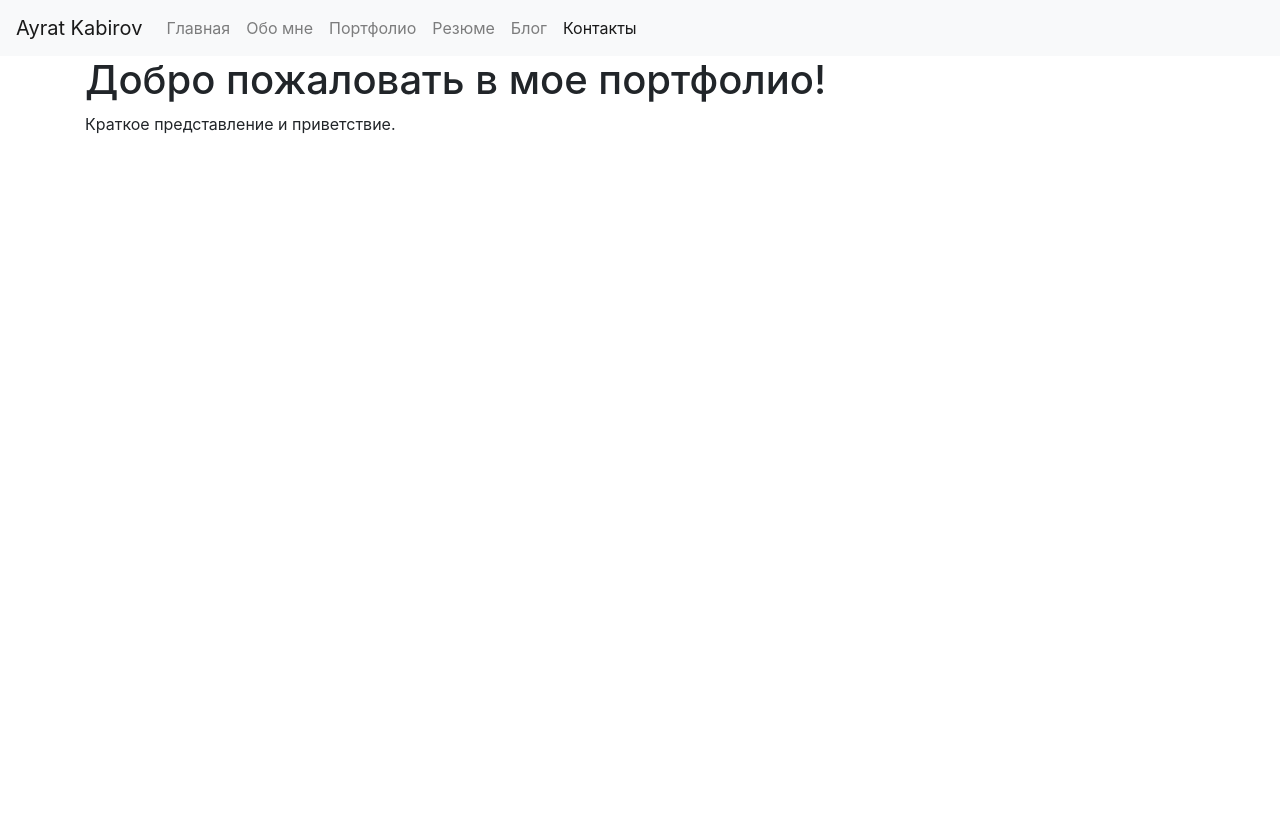
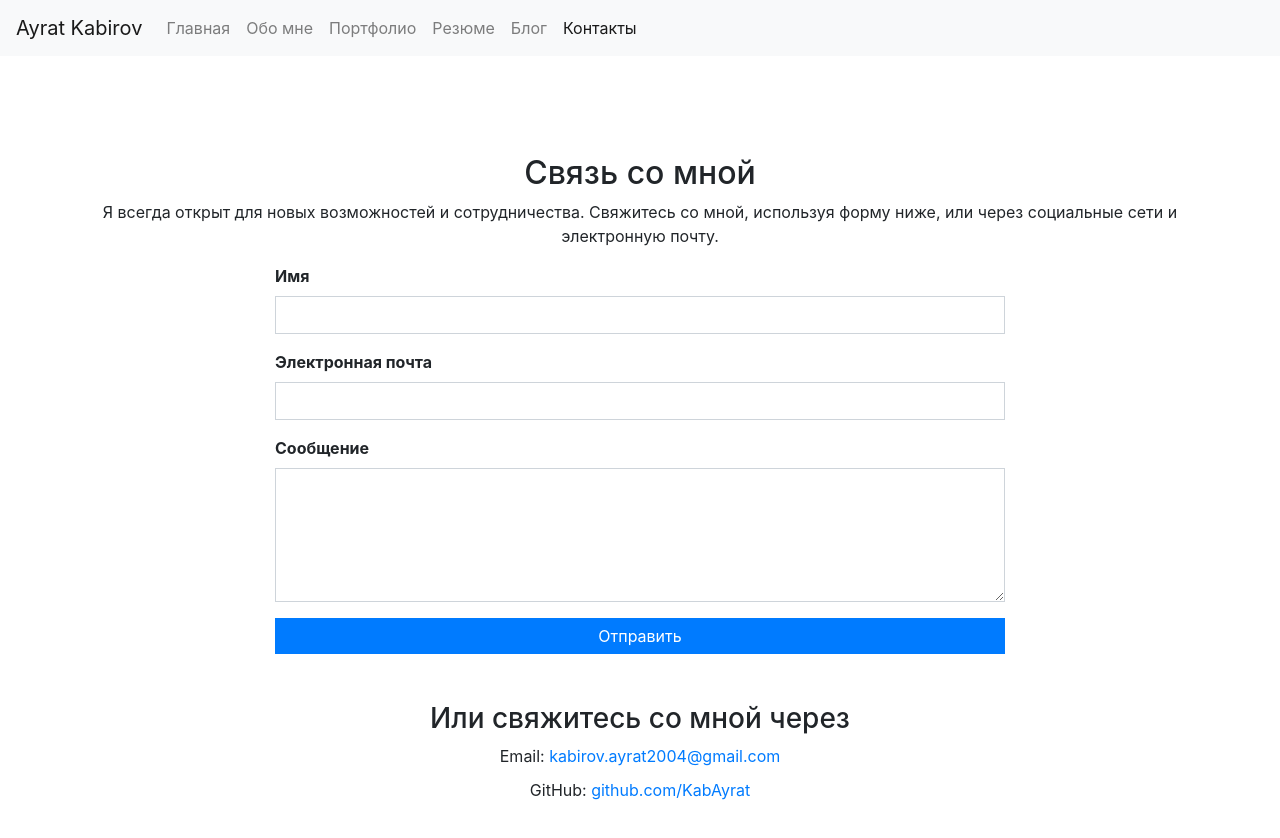
Before and after one commit to KabAyrat/portfolioTest, a plain HTML site: page contact.html in a window 1280 px wide. Before the commit the page ends 800 px from the top, so only its background shows below. Drawn offline with nearby package versions, Linux system fonts and the light colour scheme.

```diff
--- a/contact.html
+++ b/contact.html
@@ -5,6 +5,31 @@
   <meta name="viewport" content="width=device-width, initial-scale=1.0">
   <title>My Portfolio || contact</title>
   <link href="https://stackpath.bootstrapcdn.com/bootstrap/4.5.2/css/bootstrap.min.css" rel="stylesheet">
+  <style>
+    .container {
+      margin-top: 50px;
+      margin-bottom: 50px;
+    }
+    .form-group label {
+      font-weight: bold;
+    }
+    .form-control {
+      border-radius: 0;
+    }
+    .btn-primary {
+      background-color: #007bff;
+      border: none;
+      border-radius: 0;
+    }
+    .list-unstyled {
+      list-style: none;
+      padding: 0;
+    }
+    .list-unstyled li {
+      margin-bottom: 10px;
+    }
+  </style>
+
 </head>
 <body>
   <!-- Навигационная панель -->
@@ -37,12 +62,40 @@
     </div>
   </nav>
 
-  <!-- Главная страница -->
-  <section id="home" class="container">
+  <section id="contact" class="container">
     <div class="row">
-      <div class="col">
-        <h1>Добро пожаловать в мое портфолио!</h1>
-        <p>Краткое представление и приветствие.</p>
+      <div class="col-12">
+        <h2 class="text-center mt-5">Связь со мной</h2>
+        <p class="text-center">Я всегда открыт для новых возможностей и сотрудничества. Свяжитесь со мной, используя форму ниже, или через социальные сети и электронную почту.</p>
+      </div>
+    </div>
+    <div class="row">
+      <div class="col-md-8 offset-md-2">
+        <form id="contact-form" action="https://formspree.io/f/mwpeegvy" method="POST">
+          <div class="form-group">
+            <label for="name">Имя</label>
+            <input type="text" class="form-control" id="name" name="name" required>
+          </div>
+          <div class="form-group">
+            <label for="email">Электронная почта</label>
+            <input type="email" class="form-control" id="email" name="_replyto" required>
+          </div>
+          <div class="form-group">
+            <label for="message">Сообщение</label>
+            <textarea class="form-control" id="message" name="message" rows="5" required></textarea>
+          </div>
+          <button type="submit" class="btn btn-primary btn-block">Отправить</button>
+        </form>
+      </div>
+    </div>
+    <div class="row mt-5">
+      <div class="col-12 text-center">
+        <h3>Или свяжитесь со мной через</h3>
+        <ul class="list-unstyled">
+          <li>Email: <a href="mailto:kabirov.ayrat2004@gmail.com">kabirov.ayrat2004@gmail.com</a></li>
+          <!-- <li>LinkedIn: <a href="https://www.linkedin.com/in/yourprofile" target="_blank">linkedin.com/in/yourprofile</a></li> -->
+          <li>GitHub: <a href="https://github.com/KabAyrat" target="_blank">github.com/KabAyrat</a></li>
+        </ul>
       </div>
     </div>
   </section>
```
Also changed, not shown: about.html (+19 -2 lines).
